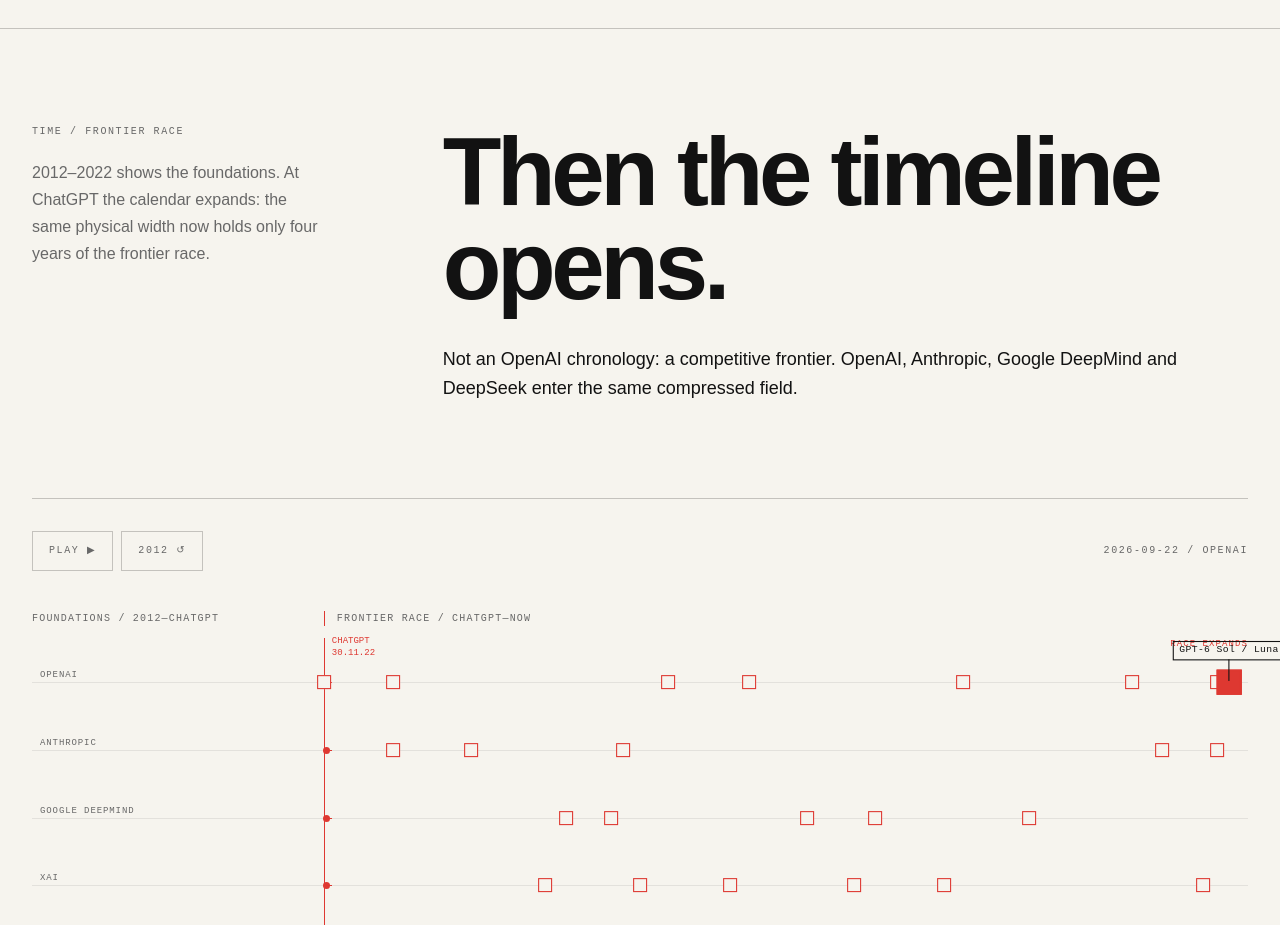
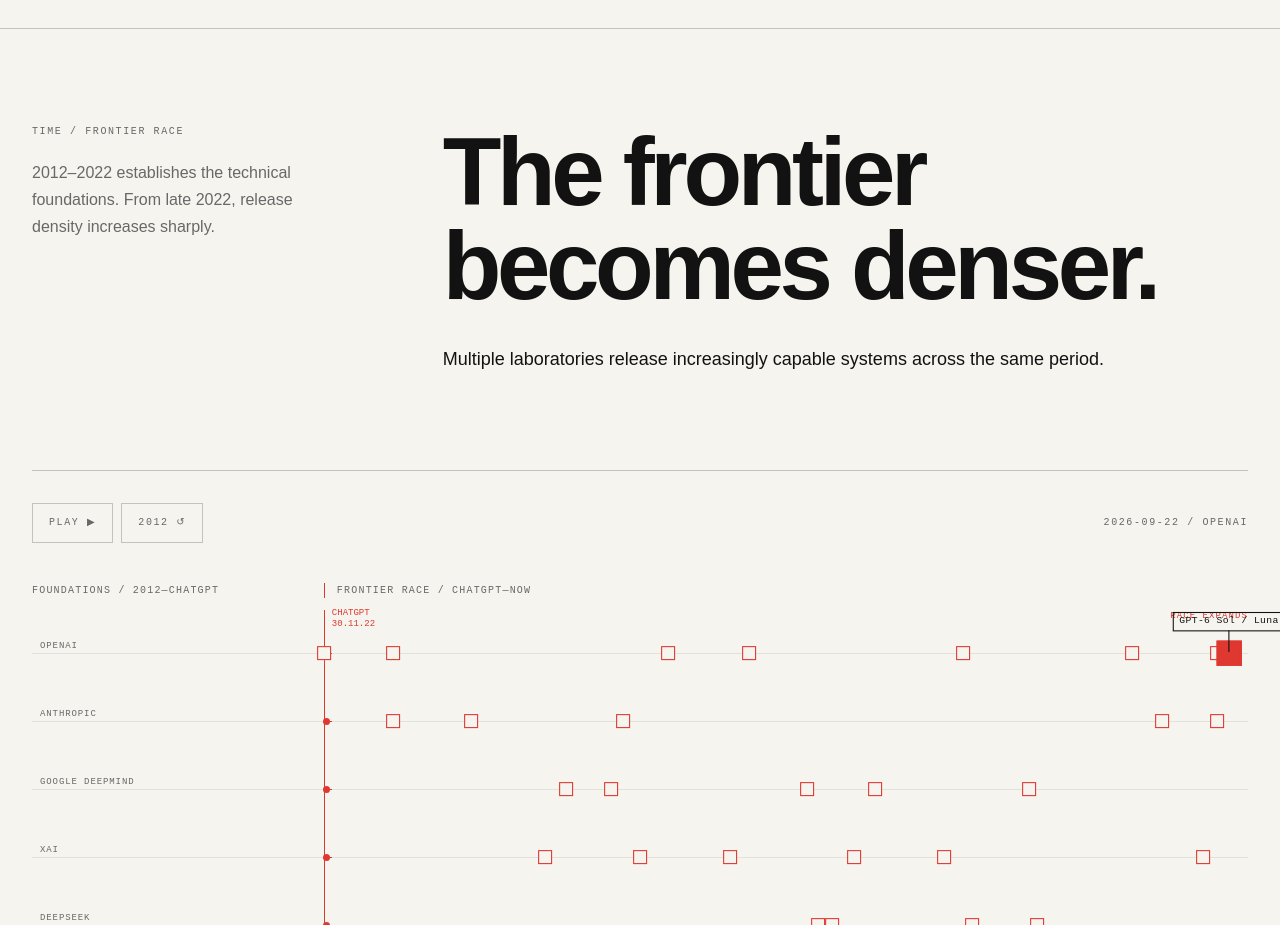
Before and after one commit to Bergtripper/feedback, a React (Vite) app: page / in a window 1280 px wide. Shown: the part 2260-3185 px from the top of the page. Built offline with nearby package versions, Linux system fonts and the light colour scheme.

Commit message:
Editorial: remove development-era copy from TIME

```diff
--- a/src/components/FrontierCadence.tsx
+++ b/src/components/FrontierCadence.tsx
@@ -9,13 +9,13 @@
 {year:2018.45,date:'2018-06',name:'GPT',org:'OpenAI',type:'model',era:'foundation',why:'Generative pre-training demonstrated broad transfer from unsupervised language modelling.',url:'https://cdn.openai.com/research-covers/language-unsupervised/language_understanding_paper.pdf'},
 {year:2019.12,date:'2019-02-14',name:'GPT-2',org:'OpenAI',type:'model',era:'foundation',why:'Scaling a transformer language model produced strong zero-shot behaviour.',url:'https://openai.com/index/better-language-models/'},
 {year:2020.41,date:'2020-05-28',name:'GPT-3',org:'OpenAI',type:'model',era:'foundation',why:'Few-shot prompting became a central capability paradigm.',url:'https://openai.com/index/language-models-are-few-shot-learners/'},
-{year:2022.91,date:'2022-11-30',name:'ChatGPT',org:'OpenAI',type:'product',era:'race',why:'The frontier becomes a mass interactive product. From here FEEDBACK expands calendar space to show the competitive race.',url:'https://openai.com/index/chatgpt/',capabilities:['dialogue','RLHF','mass deployment']},
-{year:2023.20,date:'2023-03-14',name:'Claude 1',org:'Anthropic',type:'model',era:'race',why:'Anthropic enters the public frontier race: Claude moves from closed alpha to broad chat and API availability.',url:'https://www.anthropic.com/news/introducing-claude',capabilities:['dialogue','coding','steerability']},
+{year:2022.91,date:'2022-11-30',name:'ChatGPT',org:'OpenAI',type:'product',era:'race',why:'The frontier becomes a mass interactive product and a common reference point for subsequent competition.',url:'https://openai.com/index/chatgpt/',capabilities:['dialogue','RLHF','mass deployment']},
+{year:2023.20,date:'2023-03-14',name:'Claude 1',org:'Anthropic',type:'model',era:'race',why:'Claude moves from closed alpha to broad chat and API availability.',url:'https://www.anthropic.com/news/introducing-claude',capabilities:['dialogue','coding','steerability']},
 {year:2023.201,date:'2023-03-14',name:'GPT-4',org:'OpenAI',type:'model',era:'race',why:'A major jump in difficult reasoning, exams and multimodality.',url:'https://openai.com/index/gpt-4-research/',compareTo:'GPT-3.5',metrics:[{label:'MMLU',previous:70,current:86.4,unit:'%'},{label:'HumanEval',previous:48.1,current:67,unit:'%'},{label:'GSM8K',previous:57.1,current:92,unit:'%'}],capabilities:['vision input','stronger reasoning','coding']},
-{year:2023.53,date:'2023-07-11',name:'Claude 2',org:'Anthropic',type:'model',era:'race',why:'Anthropic strengthens the multi-lab frontier with gains in coding, mathematics and reasoning.',url:'https://www.anthropic.com/research/claude-2',compareTo:'Claude 1.3',metrics:[{label:'Bar exam MCQ',previous:73,current:76.5,unit:'%'}],capabilities:['100K context','coding','reasoning']},
-{year:2023.74,date:'2023-09-27',name:'Mistral 7B',org:'Mistral AI',type:'model',era:'race',why:'Mistral enters the frontier race with a compact open-weight model, establishing a distinct European and efficiency-focused trajectory.',url:'https://mistral.ai/news/announcing-mistral-7b',capabilities:['open weights','efficiency','local deployment']},
-{year:2023.84,date:'2023-11-03',name:'Grok 1',org:'xAI',type:'model',era:'race',why:'xAI enters the frontier race. Its first Grok beta followed two months of training and added real-time knowledge through X.',url:'https://x.ai/news/grok',capabilities:['real-time knowledge','reasoning','coding']},
-{year:2023.93,date:'2023-12-06',name:'Gemini 1.0',org:'Google DeepMind',type:'model',era:'race',why:'A natively multimodal frontier family brings Google DeepMind fully into the race.',url:'https://blog.google/innovation-and-ai/technology/ai/google-gemini-ai/',capabilities:['native multimodality','Ultra / Pro / Nano']},
+{year:2023.53,date:'2023-07-11',name:'Claude 2',org:'Anthropic',type:'model',era:'race',why:'Claude 2 improves coding, mathematics and reasoning while extending context length.',url:'https://www.anthropic.com/research/claude-2',compareTo:'Claude 1.3',metrics:[{label:'Bar exam MCQ',previous:73,current:76.5,unit:'%'}],capabilities:['100K context','coding','reasoning']},
+{year:2023.74,date:'2023-09-27',name:'Mistral 7B',org:'Mistral AI',type:'model',era:'race',why:'A compact open-weight model demonstrates strong performance with an efficiency-focused architecture.',url:'https://mistral.ai/news/announcing-mistral-7b',capabilities:['open weights','efficiency','local deployment']},
+{year:2023.84,date:'2023-11-03',name:'Grok 1',org:'xAI',type:'model',era:'race',why:'The first Grok beta follows two months of training and adds real-time knowledge through X.',url:'https://x.ai/news/grok',capabilities:['real-time knowledge','reasoning','coding']},
+{year:2023.93,date:'2023-12-06',name:'Gemini 1.0',org:'Google DeepMind',type:'model',era:'race',why:'A natively multimodal model family spans text, code, audio, image and video.',url:'https://blog.google/innovation-and-ai/technology/ai/google-gemini-ai/',capabilities:['native multimodality','Ultra / Pro / Nano']},
 {year:2024.24,date:'2024-03-28',name:'Grok 1.5',org:'xAI',type:'model',era:'race',why:'Five months after Grok 1, xAI reports large gains in reasoning, mathematics, coding and a 128K context window.',url:'https://x.ai/news/grok-1.5',compareTo:'Grok 1',metrics:[{label:'MMLU',previous:73,current:81.3,unit:'%'},{label:'GSM8K',previous:62.9,current:90,unit:'%'},{label:'HumanEval',previous:63.2,current:74.1,unit:'%'}],capabilities:['128K context','reasoning','coding']},
 {year:2024.12,date:'2024-02-15',name:'Gemini 1.5 Pro',org:'Google DeepMind',type:'model',era:'race',why:'Long-context understanding becomes a new competitive axis.',url:'https://blog.google/innovation-and-ai/products/google-gemini-next-generation-model-february-2024/',compareTo:'Gemini 1.0 Ultra',capabilities:['1M-token context','multimodal reasoning','MoE efficiency']},
 {year:2024.17,date:'2024-03-04',name:'Claude 3 Opus',org:'Anthropic',type:'model',era:'race',why:'Anthropic reports frontier performance across knowledge, reasoning and mathematics.',url:'https://www.anthropic.com/research/claude-3-family',compareTo:'Claude 2.1',capabilities:['vision','GPQA','stronger reasoning']},
@@ -60,7 +60,7 @@
  const months=prev?Math.max(1,Math.round((m.year-prev.year)*12)):null;const angle=months==null?0:Math.min(months,48)/48*300-150;
  const density=useMemo(()=>milestones.map((item,i)=>({item,i})),[]);
  return <section id="cadence" className="border-t dz-rule relative z-10"><div className="max-w-7xl mx-auto px-4 sm:px-6 lg:px-8 py-16 sm:py-24">
-  <div className="grid grid-cols-6 lg:grid-cols-12 gap-x-4 gap-y-10"><div className="col-span-6 lg:col-span-3"><p className="dz-meta">TIME / Frontier race</p><p className="dz-body mt-5 max-w-xs">2012–2022 shows the foundations. At ChatGPT the calendar expands: the same physical width now holds only four years of the frontier race.</p></div><div className="col-span-6 lg:col-span-8 lg:col-start-5"><h2 className="dz-h2 text-5xl sm:text-7xl lg:text-8xl">Then the timeline opens.</h2><p className="dz-body-strong text-xl sm:text-2xl mt-8 max-w-3xl">Not an OpenAI chronology: a competitive frontier. OpenAI, Anthropic, Google DeepMind and DeepSeek enter the same compressed field.</p></div></div>
+  <div className="grid grid-cols-6 lg:grid-cols-12 gap-x-4 gap-y-10"><div className="col-span-6 lg:col-span-3"><p className="dz-meta">TIME / Frontier race</p><p className="dz-body mt-5 max-w-xs">2012–2022 establishes the technical foundations. From late 2022, release density increases sharply.</p></div><div className="col-span-6 lg:col-span-8 lg:col-start-5"><h2 className="dz-h2 text-5xl sm:text-7xl lg:text-8xl">The frontier becomes denser.</h2><p className="dz-body-strong text-xl sm:text-2xl mt-8 max-w-3xl">Multiple laboratories release increasingly capable systems across the same period.</p></div></div>
   <div className="mt-16 sm:mt-24 border-y dz-rule py-8"><div className="flex flex-wrap items-center justify-between gap-4"><div className="flex gap-2"><button onClick={()=>setPlaying(!playing)} className="cadence-control dz-meta border dz-rule px-4 py-3 bg-transparent dz-text cursor-pointer">{playing?'PAUSE Ⅱ':'PLAY ▶'}</button><button onClick={()=>{setPlaying(false);setIdx(0)}} className="cadence-control dz-meta border dz-rule px-4 py-3 bg-transparent dz-text cursor-pointer">2012 ↺</button></div><p className="dz-meta">{m.date} / {m.org}</p></div>
    <div className={'race-labels mt-10 '+(expanded?'expanded':'')}><span>FOUNDATIONS / 2012—CHATGPT</span><span>FRONTIER RACE / CHATGPT—NOW</span></div>
    <div className={'cadence-track race-track race-map mt-3 relative border-b dz-rule '+(expanded?'is-race':'')} aria-label="AI frontier timeline"><div className="race-pivot" style={{left:pos(pivot,expanded)+'%'}}><span>CHATGPT<br/>30.11.22</span></div>{expanded&&<div className="lab-lanes">{labs.map((lab,li)=><div className="lab-lane" key={lab} style={{top:(8+li*12.5)+'%'}}><span>{lab}</span><i style={{left:pos(pivot,expanded)+'%'}}/></div>)}</div>}{density.map(d=>{const labIndex=labs.indexOf(labOf(d.item) as typeof labs[number]);const top=expanded&&d.item.era==='race'&&labIndex>=0?(8+labIndex*12.5):92;const showFoundation=d.item.era==='foundation'&&(d.i===0||d.item.date.slice(0,4)!==(density[d.i-1]?.item.date.slice(0,4)??''));return <button key={d.i} onClick={()=>{setPlaying(false);setIdx(d.i)}} className="cadence-point" data-era={d.item.era} data-active={d.i===idx} style={{left:pos(d.item.year,expanded)+'%',top:top+'%'}} aria-label={d.item.name} title={d.item.name+' — '+d.item.date}><span className="cadence-dot"/>{showFoundation&&<span className="cadence-year">{d.item.date.slice(0,4)}</span>}{expanded&&d.item.era==='race'&&d.i===idx&&<span className={'active-model-label '+(labIndex%2?'label-below':'label-above')}>{d.item.name}</span>}</button>})}</div>
```
